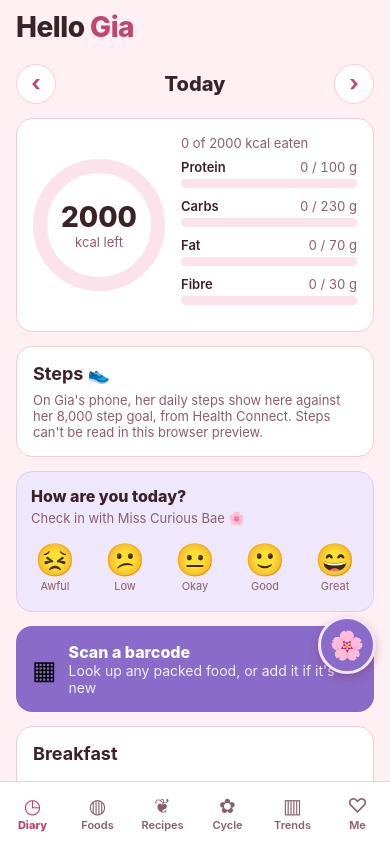
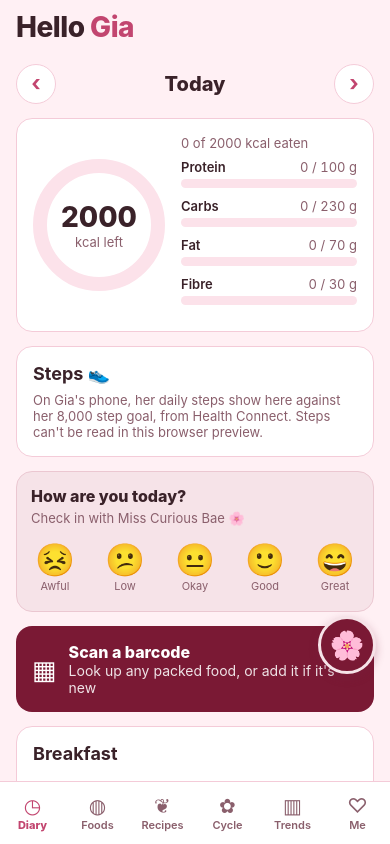
Before and after one commit to nagarearyan92-code/gia-foodtracker, a React Native app: screen / in a window 390 px wide. Built offline with nearby package versions, Linux system fonts and the light colour scheme.

Commit message:
Make burgundy the second colour, white barcode icon
Co-Authored-By: Claude Opus 5.5 <noreply@anthropic.com>
Claude-Session: https://claude.ai/code/session_01GVAX9B9vhZK3QgSs19ix5i

```diff
--- a/src/screens/Diary.js
+++ b/src/screens/Diary.js
@@ -77,7 +77,7 @@ export default function Diary({ onToast, onOpenRecipes, onOpenCycle }) {
 
         <Pressable onPress={() => setFlow({ meal: 'Snacks', start: 'scan' })}
           style={({ pressed }) => [{ backgroundColor: C.accent2, borderRadius: 16, padding: 16, flexDirection: 'row', alignItems: 'center', gap: 12 }, pressed && { opacity: 0.8 }]}>
-          <Text style={{ fontSize: 26 }}>▦</Text>
+          <Text style={{ fontSize: 26, color: '#fff' }}>▦</Text>
           <View style={{ flex: 1 }}>
             <Text style={{ color: '#fff', fontWeight: '800', fontSize: 16 }}>Scan a barcode</Text>
             <Text style={{ color: 'rgba(255,255,255,0.88)' }}>Look up any packed food, or add it if it's new</Text>
--- a/src/theme.js
+++ b/src/theme.js
@@ -9,10 +9,10 @@ export const C = {
   accent: '#C2456F',
   accentInk: '#FFFFFF',
   accentSoft: '#FBDCE5',
-  // Second colour: used on a few highlight spots alongside the pink.
-  accent2: '#8B6BC9',
-  accent2Soft: '#EFE7FB',
-  accent2Line: '#DCCDF3',
+  // Second colour (burgundy): used on a few highlight spots alongside the pink.
+  accent2: '#7A1934',
+  accent2Soft: '#F6E3E8',
+  accent2Line: '#EBC7D1',
   protein: '#C2456F',
   carbs: '#B9801A',
   fat: '#7B5CB8',
```
